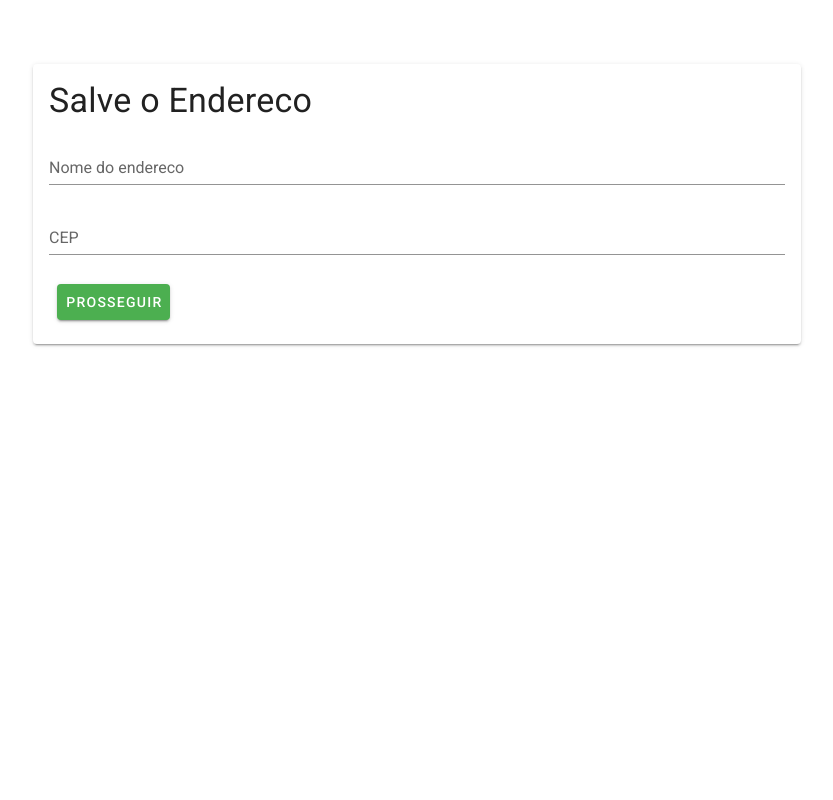
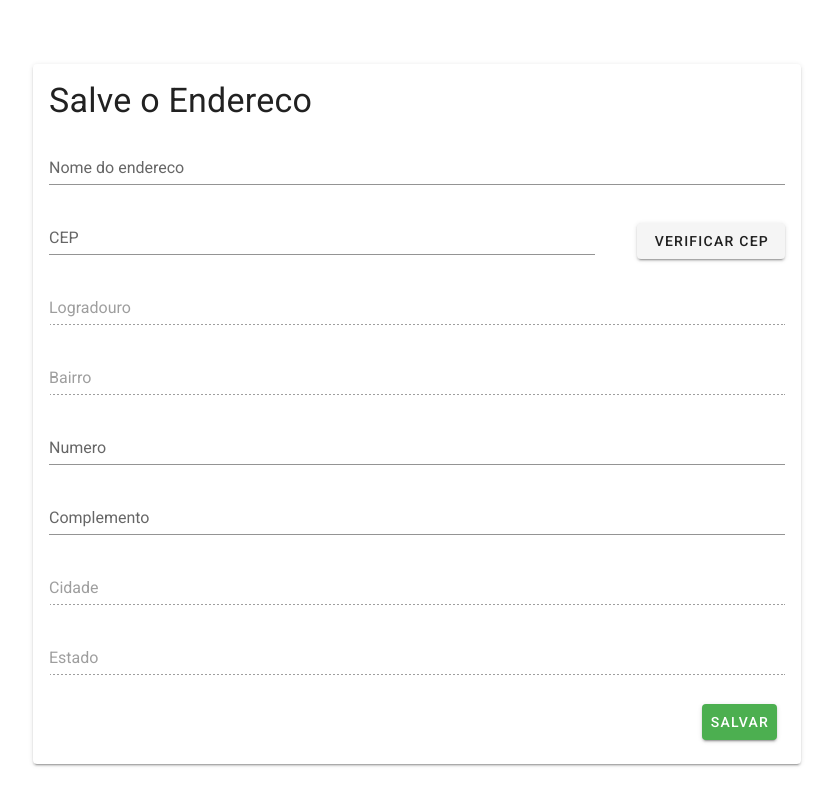
Before and after one commit to pkimuraa/desafio-frontend, a Nuxt app: page / in a window 1280 px wide. Shown: the whole page, without its empty margins (223-1056 px from the left). Built offline with nearby package versions, Linux system fonts and the light colour scheme.

Commit message:
Add address form

```diff
--- a/components/SaveForm.vue
+++ b/components/SaveForm.vue
@@ -8,8 +8,19 @@
           <v-text-field
           label="Nome do endereco"
           name="adress-name"
+          value=""
           />
+          <v-row
+            class="align-bottom"
+          >
+            <v-col
+              cols="12"
+              lg="9"
+              sm="8"
+            >
               <v-text-field
+              class=""
+              v-model="cep"
               v-mask="'##.###-###'"
               label="CEP"
               id="zipcode"
@@ -18,15 +29,59 @@
               maxlength="10"
               minlength="10"
               />
+            </v-col>
+            <v-col
+              class="d-flex align-center justify-end"
+              lg="3"
+            >
+              <v-btn
+                @click="search"
+              >
+              Verificar CEP
+              </v-btn>
+            </v-col>
+          </v-row>
+          <v-text-field
+            v-model="address.logradouro"
+            label="Logradouro"
+            :disabled="true"
+          />
+          <v-text-field
+            v-model="address.bairro"
+            label="Bairro"
+            :disabled="true"
+          />
+          <v-text-field
+            v-model="number"
+            label="Numero"
+            required="true"
+          />
+          <v-text-field
+            v-model="complement"
+            label="Complemento"
+          />
+          <v-text-field
+            v-model="address.localidade"
+            label="Cidade"
+            :disabled="true"
+          />
+          <v-text-field
+            v-model="address.uf"
+            label="Estado"
+            :disabled="true"
+          />
+
         </v-form>
-        <v-card-actions>
+        <v-card-actions
+          class="d-flex justify-end"
+          width="100%"
+        >
           <v-btn
-          v-on:click="validate"
-          color="success">
-           Prosseguir </v-btn>
-          <v-btn class="d-none" > Salvar </v-btn>
+            color="success"
+          >
+          Salvar
+          </v-btn>
         </v-card-actions>
-
       </v-card-text>
     </v-card>
 </template>
@@ -35,31 +90,41 @@
 import {TheMask} from 'vue-the-mask'
 import axios from 'axios'
 
+export default {
+  components: {
+    TheMask
+  },
+  data () {
+    return {
+      cep: "",
+      address: {},
+      number: "",
+      complement: ""
+    }
 
-
-export default {
+  },
   methods: {
-    async validate({ $axios }) {
-      var inputVal = document.getElementById("zipcode")
-
+    search(){
+      if(this.cep && this.cep.length === 10){
+        this.validate();
+      }
+    },
+    async validate() {
       try{
-        console.log(inputVal)
-        const res = await axios.get('https://viacep.com.br/ws/'+ inputVal.value.replace(".", "").replace("-", "") +'/json/');
+        const res = await axios.get(
+          `https://viacep.com.br/ws/${this.cep.replace(".","").replace("-","")}/json`
+          );
+          this.address = (res.data)
         console.log(res.data)
       } catch(err){
+
         console.log(err)
       }
     },
   },
-  data () {
-    return {
-      components: {TheMask},
-      adress: []
-  }
+  watch: {
 
+  },
 
-
-    //const res = await axios.get('https://viacep.com.br/ws');
-  }
 }
 </script>
```
Lines whose indentation alone changed are shown as unchanged.
